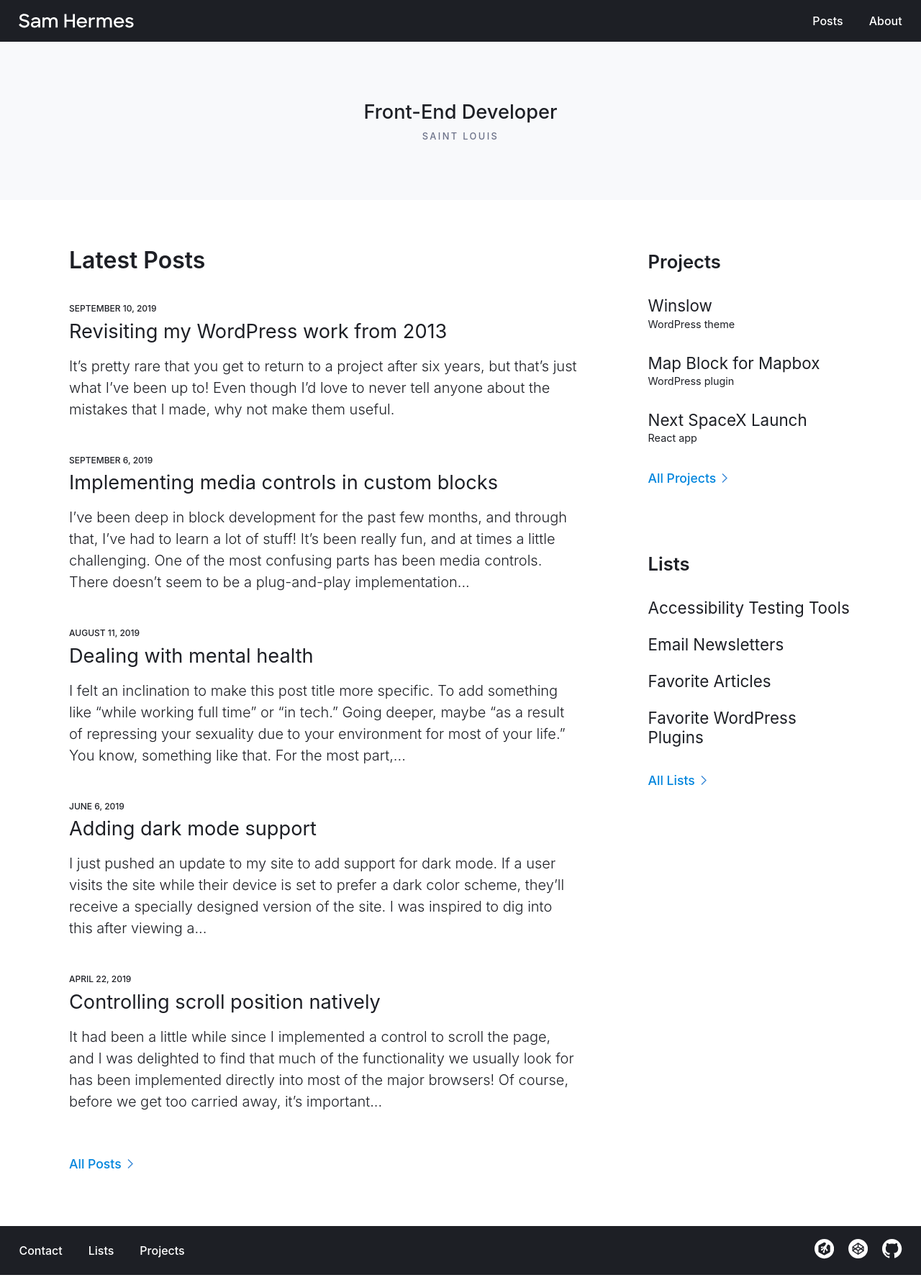
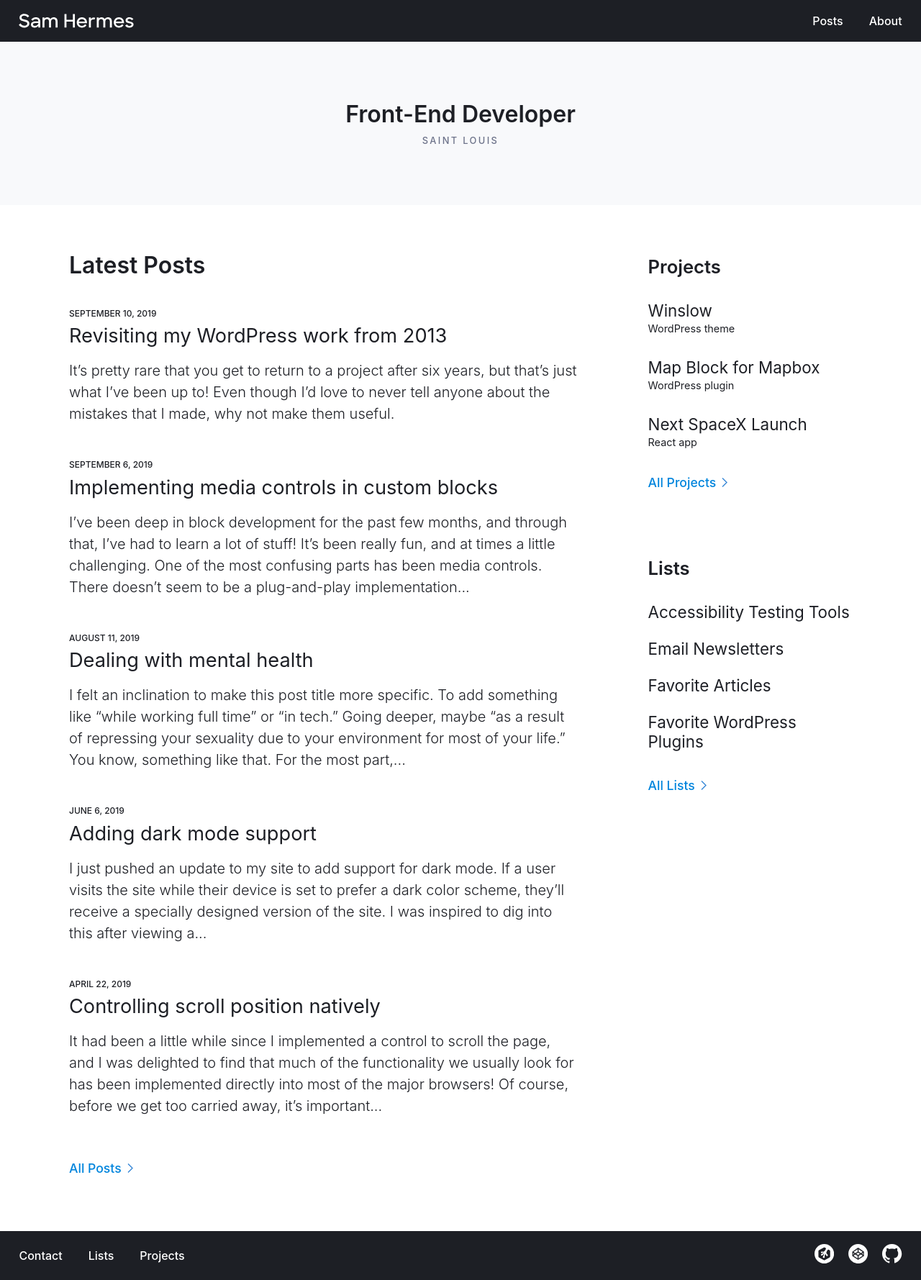
Before and after one commit to samhermes/samhermes.github.io, a Jekyll site: the page built from index.md, in a window 1280 px wide. Shown: the whole page at 72% size. Built offline with Jekyll 4.4.1, drawn with Linux system fonts in a browser that asks for light colours.

Commit message:
Increase font weight

```diff
--- a/_sass/_home.scss
+++ b/_sass/_home.scss
@@ -21,13 +21,13 @@
         }
 
         p {
-            font-size: 1.4rem;
-            font-weight: 500;
+            font-size: 1.6rem;
+            font-weight: 600;
             margin: 0 0 0.5rem;
             line-height: 1.3;
 
             @media screen and (min-width: 48em) {
-                font-size: 1.7rem;
+                font-size: 2rem;
             }
 
             &:last-child {
@@ -67,15 +67,23 @@
     }
 
     h2 {
-        font-size: 2rem;
+        font-size: 1.6rem;
         font-weight: 600;
         margin-bottom: 2.5rem;
+
+        @media screen and (min-width: 48em) {
+            font-size: 2rem;
+        }
     }
 
     h3 {
-        font-size: 1.6rem;
+        font-size: 1.3rem;
         font-weight: 600;
         margin: 0.38rem 0 2rem;
+
+        @media screen and (min-width: 48em) {
+            font-size: 1.6rem;
+        }
     }
 
     .sidebar-group {
```
